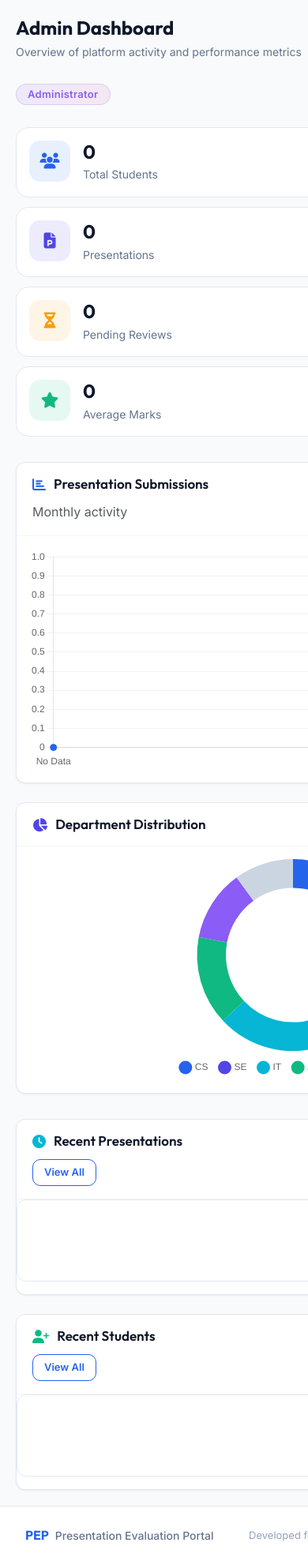
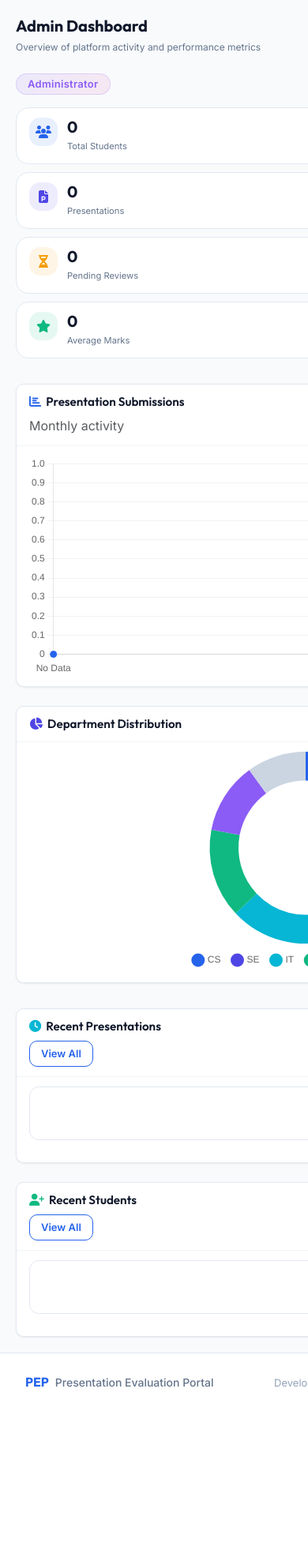
Before and after one commit to saad-838/presentation-evalutation-portal, a Flask app: page /admin/dashboard in a window 390 px wide. Shown: the part 72-2054 px from the top of the page at 79% size. After the commit the page ends 1829 px from the top, so only its background shows below. Run offline with Flask 3, Linux system fonts and the light colour scheme; a user stored in the database is signed in; data comes from the database, SQL or seed files in the repository; data that the repository does not hold is empty; parts of the project's set-up code (start-up, migrations or seed data) failed here and were passed over.

Commit message:
Update admin panel and user image functionality

```diff
--- a/static/css/style.css
+++ b/static/css/style.css
@@ -3064,3 +3064,126 @@ svg defs { display: none; }
         font-size: 0.85rem !important;
     }
 }
+/* ============================================================
+   ADMIN PANEL MOBILE FIXES
+   ============================================================ */
+@media (max-width: 576px) {
+    /* Page header */
+    .page-header {
+        flex-direction: column !important;
+        gap: 8px !important;
+        margin-bottom: 16px !important;
+    }
+    .page-title {
+        font-size: 1.25rem !important;
+    }
+    .page-subtitle {
+        font-size: 0.75rem !important;
+    }
+
+    /* Stats grid - single column with smaller cards */
+    .stats-grid {
+        grid-template-columns: 1fr !important;
+        gap: 10px !important;
+    }
+    .stat-card {
+        padding: 12px 16px !important;
+        gap: 12px !important;
+    }
+    .stat-card-icon {
+        width: 36px !important;
+        height: 36px !important;
+        font-size: 1rem !important;
+    }
+    .stat-value {
+        font-size: 1.25rem !important;
+    }
+    .stat-label {
+        font-size: 0.7rem !important;
+    }
+    .stat-trend {
+        font-size: 0.65rem !important;
+    }
+
+    /* Content cards */
+    .content-card {
+        border-radius: 10px !important;
+    }
+    .card-header-custom {
+        padding: 12px 16px !important;
+        flex-direction: column !important;
+        align-items: flex-start !important;
+        gap: 8px !important;
+    }
+    .card-header-custom h3 {
+        font-size: 0.95rem !important;
+        gap: 6px !important;
+    }
+    .card-body {
+        padding: 12px 16px !important;
+    }
+
+    /* Tables - make them scroll horizontally or use card style */
+    .data-table {
+        font-size: 0.75rem !important;
+    }
+    .data-table thead th,
+    .data-table tbody td {
+        padding: 8px 10px !important;
+        font-size: 0.7rem !important;
+    }
+    /* Ensure table doesn't overflow */
+    .table-responsive {
+        overflow-x: auto !important;
+        -webkit-overflow-scrolling: touch;
+    }
+
+    /* Recent users / presentations lists */
+    .user-thumb-lg {
+        width: 28px !important;
+        height: 28px !important;
+    }
+    .user-thumb-lg-placeholder {
+        width: 28px !important;
+        height: 28px !important;
+        font-size: 0.7rem !important;
+    }
+    .action-btns .btn-icon {
+        width: 28px !important;
+        height: 28px !important;
+        font-size: 0.7rem !important;
+    }
+
+    /* Evaluation cards */
+    .eval-body {
+        flex-direction: column !important;
+        align-items: center !important;
+        gap: 16px !important;
+        padding: 16px !important;
+    }
+    .eval-score-ring {
+        width: 100px !important;
+        height: 100px !important;
+    }
+    .ring-score {
+        font-size: 1.25rem !important;
+    }
+    .eval-breakdown {
+        width: 100% !important;
+    }
+
+    /* Admin profile page */
+    .profile-card .profile-avatar-wrapper {
+        width: 80px !important;
+        height: 80px !important;
+        margin: -40px auto 12px !important;
+    }
+    .profile-avatar-img,
+    .profile-avatar-placeholder {
+        width: 80px !important;
+        height: 80px !important;
+    }
+    .profile-name {
+        font-size: 1.1rem !important;
+    }
+}
```
